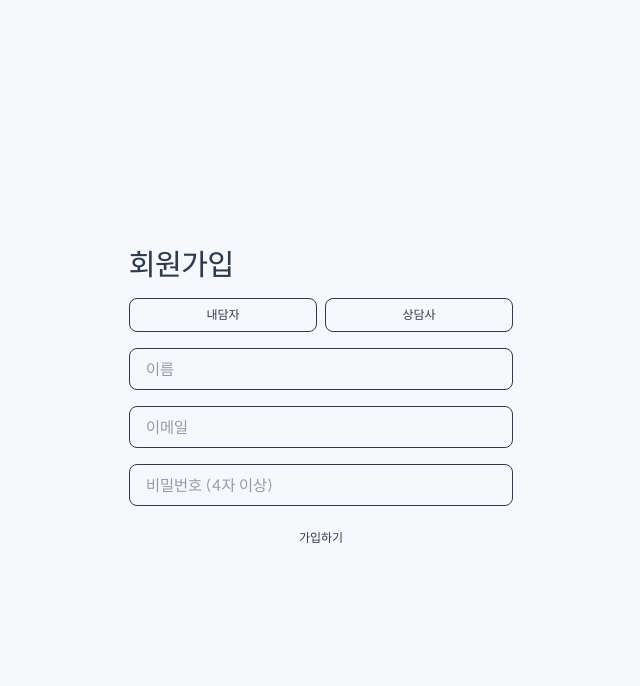
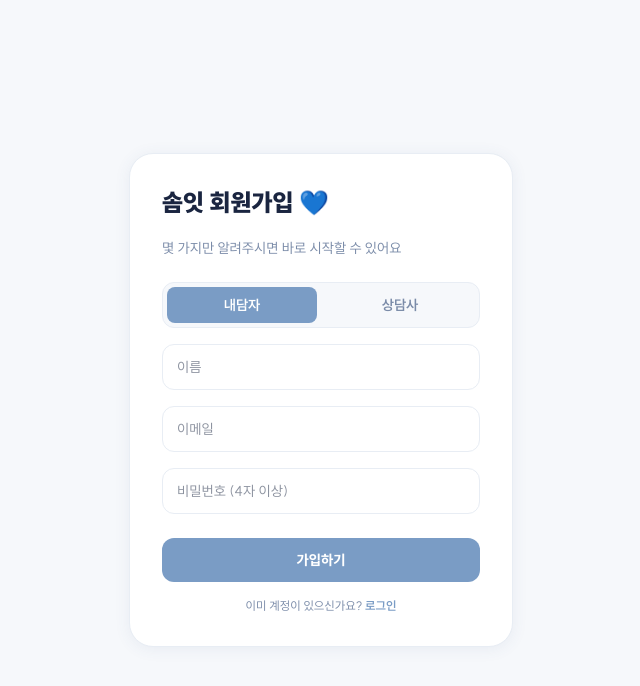
Before and after one commit to hoi256678-cpu/createClub, a Next.js app: page /signup in a window 1280 px wide. Shown: the top 686 px of the page, without its empty margins (319-959 px from the left). Built offline with nearby package versions, Linux system fonts and the light colour scheme; no server answers.

Commit message:
design: 회원가입 화면 재디자인(기능 변경 없음)

```diff
--- a/app/signup/page.tsx
+++ b/app/signup/page.tsx
@@ -2,6 +2,7 @@
 
 import { useState, type FormEvent } from "react";
 import { useRouter } from "next/navigation";
+import Link from "next/link";
 import { apiFetch } from "@/lib/api";
 
 export default function SignupPage() {
@@ -39,16 +40,20 @@ export default function SignupPage() {
   }
 
   return (
-    <main className="flex flex-1 flex-col items-center justify-center px-6 py-24">
-      <form onSubmit={handleSubmit} className="flex w-full max-w-sm flex-col gap-4">
-        <h1 className="font-display text-3xl font-medium text-paper">회원가입</h1>
+    <main className="flex min-h-screen items-center justify-center bg-bg px-6 py-16">
+      <form
+        onSubmit={handleSubmit}
+        className="flex w-full max-w-sm flex-col gap-4 rounded-3xl border border-border bg-surface p-8 shadow-card"
+      >
+        <div className="mb-1 text-2xl font-black text-text">솜잇 회원가입 💙</div>
+        <p className="mb-2 text-sm text-text-muted">몇 가지만 알려주시면 바로 시작할 수 있어요</p>
 
-        <div className="flex gap-2">
+        <div className="flex gap-2 rounded-xl border border-border bg-bg p-1">
           <button
             type="button"
             onClick={() => setRole("client")}
-            className={`flex-1 rounded-lg border px-4 py-2 font-mono text-xs transition-colors ${
-              role === "client" ? "border-accent text-paper" : "border-line text-muted"
+            className={`flex-1 rounded-lg py-2 text-sm font-bold transition-colors ${
+              role === "client" ? "bg-primary-dark text-white" : "text-text-muted"
             }`}
           >
             내담자
@@ -56,8 +61,8 @@ export default function SignupPage() {
           <button
             type="button"
             onClick={() => setRole("counselor")}
-            className={`flex-1 rounded-lg border px-4 py-2 font-mono text-xs transition-colors ${
-              role === "counselor" ? "border-accent text-paper" : "border-line text-muted"
+            className={`flex-1 rounded-lg py-2 text-sm font-bold transition-colors ${
+              role === "counselor" ? "bg-primary-dark text-white" : "text-text-muted"
             }`}
           >
             상담사
@@ -70,7 +75,7 @@ export default function SignupPage() {
           value={name}
           onChange={(e) => setName(e.target.value)}
           required
-          className="rounded-lg border border-line bg-ink-2 px-4 py-2 text-paper outline-none focus:border-accent"
+          className="rounded-xl border border-border px-3.5 py-3 text-sm text-text outline-none focus:border-primary-dark"
         />
         <input
           type="email"
@@ -78,7 +83,7 @@ export default function SignupPage() {
           value={email}
           onChange={(e) => setEmail(e.target.value)}
           required
-          className="rounded-lg border border-line bg-ink-2 px-4 py-2 text-paper outline-none focus:border-accent"
+          className="rounded-xl border border-border px-3.5 py-3 text-sm text-text outline-none focus:border-primary-dark"
         />
         <input
           type="password"
@@ -87,18 +92,25 @@ export default function SignupPage() {
           onChange={(e) => setPassword(e.target.value)}
           required
           minLength={4}
-          className="rounded-lg border border-line bg-ink-2 px-4 py-2 text-paper outline-none focus:border-accent"
+          className="rounded-xl border border-border px-3.5 py-3 text-sm text-text outline-none focus:border-primary-dark"
         />
 
-        {error && <p className="font-mono text-xs text-accent">{error}</p>}
+        {error && <p className="text-xs font-semibold text-danger">{error}</p>}
 
         <button
           type="submit"
           disabled={loading}
-          className="rounded-lg bg-accent px-4 py-2 font-mono text-xs text-ink disabled:opacity-50"
+          className="mt-2 rounded-xl bg-primary-dark py-3 text-sm font-extrabold text-white transition-colors hover:bg-primary-darker disabled:opacity-50"
         >
           {loading ? "가입 중..." : "가입하기"}
         </button>
+
+        <p className="text-center text-xs text-text-muted">
+          이미 계정이 있으신가요?{" "}
+          <Link href="/login" className="font-bold text-primary-dark">
+            로그인
+          </Link>
+        </p>
       </form>
     </main>
   );
```
